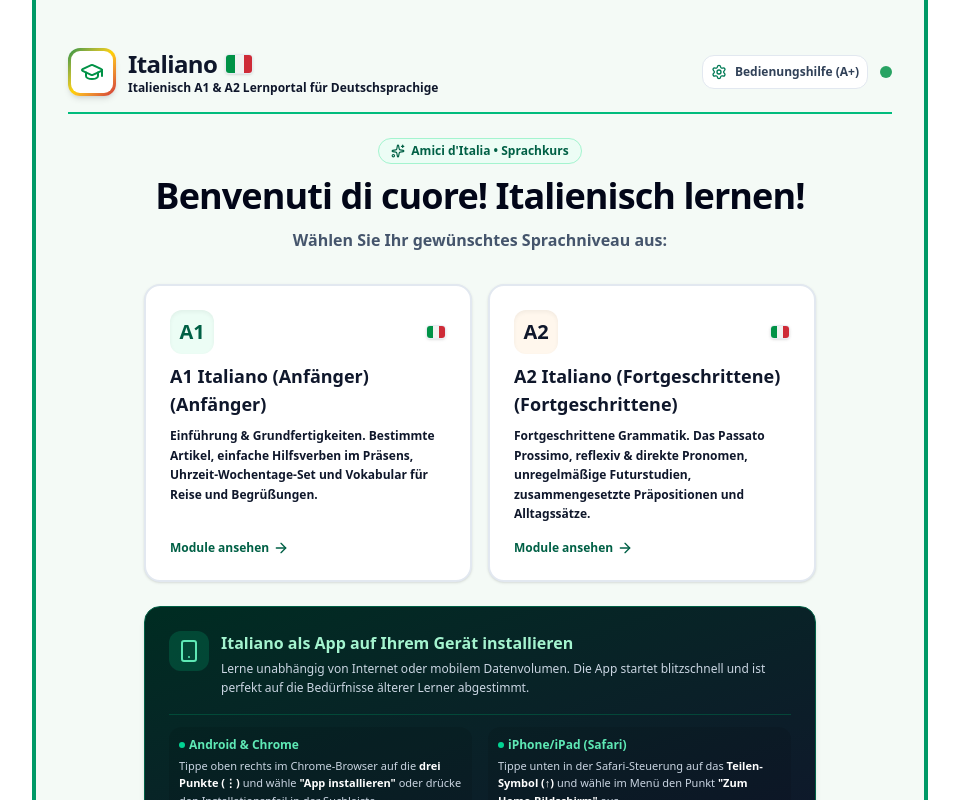
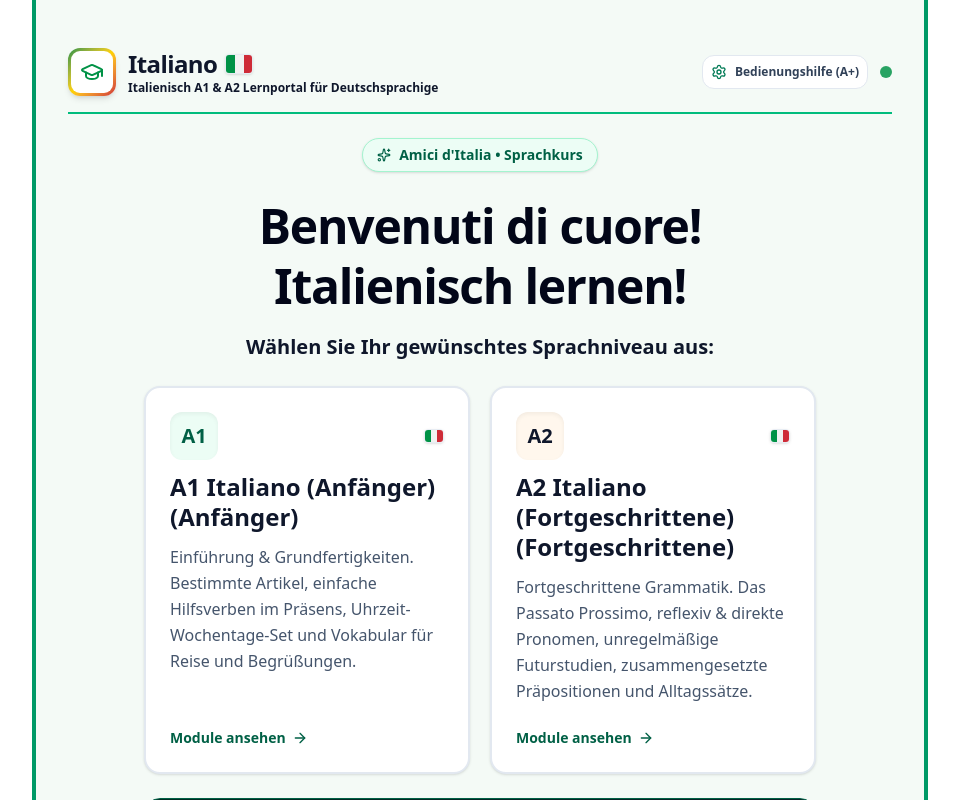
Before and after one commit to olamgeorg/olam-italian-quiz, a React (Vite) app: page / in a window 1280 px wide. Shown: the top 800 px of the page, without its empty margins (160-1119 px from the left). Built offline with nearby package versions, Linux system fonts and the light colour scheme.

Commit message:
style: improve UI typography and spacing on home screen
Refined headings and layout on the level selection screen to enhance visual hierarchy and readability on larger screens.

```diff
--- a/src/App.tsx
+++ b/src/App.tsx
@@ -873,20 +873,20 @@ export default function App() {
         {/* SCREEN 1: LEVEL SELECTION */}
         {screen === 'level_select' && (
           <div className="space-y-6 max-w-2xl mx-auto w-full animate-fadeIn" id="screen-level-select">
-            <div className="text-center space-y-3">
-              <div className="inline-flex items-center gap-1.5 px-3 py-1 bg-emerald-50 border border-emerald-200 rounded-full text-xs font-bold text-emerald-800">
+            <div className="text-center flex flex-col items-center gap-4 mb-4">
+              <div className="inline-flex items-center gap-2 px-3.5 py-1.5 bg-emerald-50 border border-emerald-200 rounded-full text-sm font-extrabold text-emerald-800 shadow-sm shrink-0 mb-2">
                 <Sparkles className="w-3.5 h-3.5" /> Amici d'Italia • Sprachkurs
               </div>
-              <h2 className="text-3xl md:text-4xl font-extrabold tracking-tight text-slate-950">
+              <h2 className="text-3xl sm:text-4xl md:text-5xl font-black tracking-tight text-slate-950 leading-tight">
                 {t('home.welcome')}
               </h2>
-              <p className="text-slate-600 font-bold text-sm md:text-base">
+              <p className="text-slate-750 font-extrabold text-lg sm:text-xl leading-normal">
                 {t('home.select_level')}
               </p>
             </div>
 
             {/* A1 / A2 SELECTION BUTTONS */}
-            <div className="grid grid-cols-1 md:grid-cols-2 gap-4 pt-2">
+            <div className="grid grid-cols-1 md:grid-cols-2 gap-5 pt-2">
               <button
                 id="btn-level-a1"
                 onClick={() => {
@@ -895,23 +895,23 @@ export default function App() {
                   setSelectedCategory('all');
                   setScreen('category_select');
                 }}
-                className="group p-6 bg-white border-2 border-slate-200 hover:border-[#009246] hover:shadow-lg rounded-2xl text-left transition-all duration-200 cursor-pointer flex flex-col justify-between min-h-[180px] shadow-sm"
+                className="group p-6 bg-white border-2 border-slate-200 hover:border-[#009246] hover:shadow-lg rounded-2xl text-left transition-all duration-200 cursor-pointer flex flex-col justify-between gap-4 min-h-[220px] shadow-sm"
               >
-                <div className="space-y-2">
+                <div className="space-y-3 w-full">
                   <div className="flex justify-between items-center">
-                    <div className="w-11 h-11 rounded-xl bg-emerald-50 text-emerald-800 flex items-center justify-center font-black text-xl group-hover:bg-[#009246] group-hover:text-white transition-colors shadow-inner">
+                    <div className="w-12 h-12 rounded-xl bg-emerald-50 text-emerald-800 flex items-center justify-center font-black text-xl group-hover:bg-[#009246] group-hover:text-white transition-colors shadow-inner">
                       A1
                     </div>
                     <ItalianFlag size="sm" />
                   </div>
-                  <h3 className="text-lg font-extrabold text-slate-900 group-hover:text-emerald-800 transition-colors">
+                  <h3 id="lvl-title-a1" className="text-2xl font-black text-slate-900 group-hover:text-[#009246] transition-colors leading-tight">
                     {t('home.level_a1')} (Anfänger)
                   </h3>
-                  <p className="text-xs text-slate-550 font-semibold leading-relaxed">
+                  <p className="text-sm sm:text-base text-slate-600 font-medium leading-relaxed break-words">
                     Einführung & Grundfertigkeiten. Bestimmte Artikel, einfache Hilfsverben im Präsens, Uhrzeit-Wochentage-Set und Vokabular für Reise und Begrüßungen.
                   </p>
                 </div>
-                <div className="text-xs font-black text-emerald-800 flex items-center gap-1 mt-4 group-hover:translate-x-1 transition-transform">
+                <div className="text-sm font-black text-emerald-800 flex items-center gap-1.5 mt-2 group-hover:translate-x-1.5 transition-transform">
                   Module ansehen <ArrowRight className="w-4 h-4" />
                 </div>
               </button>
@@ -924,25 +924,25 @@ export default function App() {
                   setSelectedCategory('all');
                   setScreen('category_select');
                 }}
-                className="group p-6 bg-white border-2 border-slate-200 hover:border-[#009246] hover:shadow-lg rounded-2xl text-left transition-all duration-200 cursor-pointer flex flex-col justify-between min-h-[180px] shadow-sm"
+                className="group p-6 bg-white border-2 border-slate-200 hover:border-[#009246] hover:shadow-lg rounded-2xl text-left transition-all duration-200 cursor-pointer flex flex-col justify-between gap-4 min-h-[220px] shadow-sm"
               >
-                <div className="space-y-2">
+                <div className="space-y-3 w-full">
                   <div className="flex justify-between items-center">
-                    <div className="w-11 h-11 rounded-xl bg-orange-50 text-orange-850 flex items-center justify-center font-black text-xl group-hover:bg-[#009246] group-hover:text-white transition-colors shadow-inner">
+                    <div className="w-12 h-12 rounded-xl bg-orange-50 text-orange-850 flex items-center justify-center font-black text-xl group-hover:bg-[#009246] group-hover:text-white transition-colors shadow-inner">
                       A2
                     </div>
                     <div className="flex gap-1">
                       <ItalianFlag size="sm" />
                     </div>
                   </div>
-                  <h3 className="text-lg font-extrabold text-slate-900 group-hover:text-emerald-800 transition-colors">
+                  <h3 id="lvl-title-a2" className="text-2xl font-black text-slate-900 group-hover:text-[#009246] transition-colors leading-tight">
                     {t('home.level_a2')} (Fortgeschrittene)
                   </h3>
-                  <p className="text-xs text-slate-550 font-semibold leading-relaxed">
+                  <p className="text-sm sm:text-base text-slate-600 font-medium leading-relaxed break-words">
                     Fortgeschrittene Grammatik. Das Passato Prossimo, reflexiv & direkte Pronomen, unregelmäßige Futurstudien, zusammengesetzte Präpositionen und Alltagssätze.
                   </p>
                 </div>
-                <div className="text-xs font-black text-emerald-800 flex items-center gap-1 mt-4 group-hover:translate-x-1 transition-transform">
+                <div className="text-sm font-black text-emerald-800 flex items-center gap-1.5 mt-2 group-hover:translate-x-1.5 transition-transform">
                   Module ansehen <ArrowRight className="w-4 h-4" />
                 </div>
               </button>
@@ -950,13 +950,13 @@ export default function App() {
 
             {/* PWA INSTALLATION ADVICE BLOCK */}
             <div id="pwa-guide-card" className="bg-gradient-to-br from-emerald-950 to-slate-900 text-white rounded-2xl p-6 shadow-md border border-emerald-800 space-y-4">
-              <div className="flex items-start gap-3">
-                <div className="p-2 bg-emerald-500/20 rounded-xl text-emerald-300">
-                  <Smartphone className="w-6 h-6 shrink-0" />
-                </div>
-                <div>
-                  <h3 className="text-base font-bold text-emerald-200">Italiano als App auf Ihrem Gerät installieren</h3>
-                  <p className="text-xs text-slate-300 leading-relaxed mt-1">
+              <div className="flex flex-col sm:flex-row items-start gap-4">
+                <div className="p-3 bg-emerald-500/20 rounded-xl text-emerald-300 shrink-0">
+                  <Smartphone className="w-7 h-7" />
+                </div>
+                <div className="space-y-1.5 flex-1 min-w-0">
+                  <h3 className="text-xl font-black text-emerald-250 leading-snug">Italiano als App auf Ihrem Gerät installieren</h3>
+                  <p className="text-sm sm:text-base text-slate-300 leading-relaxed font-semibold break-words">
                     Lerne unabhängig von Internet oder mobilem Datenvolumen. Die App startet blitzschnell und ist perfekt auf die Bedürfnisse älterer Lerner abgestimmt.
                   </p>
                 </div>
@@ -966,34 +966,34 @@ export default function App() {
               {showInstallBtn && (
                 <button
                   onClick={triggerNativeInstall}
-                  className="w-full flex items-center justify-center gap-2 py-3 px-4 bg-[#009246] hover:bg-emerald-500 active:bg-emerald-700 rounded-xl text-xs font-black transition-colors cursor-pointer text-white shadow-sm shadow-emerald-900"
+                  className="w-full flex items-center justify-center gap-2 py-3.5 px-5 bg-[#009246] hover:bg-emerald-500 active:bg-emerald-700 rounded-xl text-sm font-black transition-colors cursor-pointer text-white shadow-sm shadow-emerald-900"
                 >
-                  <Download className="w-4 h-4 animate-bounce" /> Jetzt App laden ("Italiano")
+                  <Download className="w-5 h-5 animate-bounce" /> Jetzt App laden ("Italiano")
                 </button>
               )}
 
               {/* General Manual Installation Instructions */}
-              <div className="grid grid-cols-1 sm:grid-cols-2 gap-4 pt-3 border-t border-emerald-800/60 text-xs">
-                <div className="space-y-1 bg-black/10 p-2.5 rounded-xl">
-                  <p className="font-bold text-emerald-300 flex items-center gap-1">
+              <div className="grid grid-cols-1 sm:grid-cols-2 gap-4 pt-3 border-t border-emerald-800/60 text-xs sm:text-sm">
+                <div className="space-y-1 bg-black/10 p-3 rounded-xl">
+                  <p className="font-extrabold text-emerald-300 flex items-center gap-1 text-sm sm:text-base">
                     <span className="w-1.5 h-1.5 rounded-full bg-emerald-400"></span> Android & Chrome
                   </p>
-                  <p className="text-[11px] text-slate-300 leading-relaxed">
+                  <p className="text-xs sm:text-sm text-slate-300 leading-relaxed font-medium">
                     Tippe oben rechts im Chrome-Browser auf die <strong className="text-white">drei Punkte (⋮)</strong> und wähle <strong className="text-white">"App installieren"</strong> oder drücke den Installationspfeil in der Suchleiste.
                   </p>
                 </div>
-                <div className="space-y-1 bg-black/10 p-2.5 rounded-xl">
-                  <p className="font-bold text-emerald-300 flex items-center gap-1">
+                <div className="space-y-1 bg-black/10 p-3 rounded-xl">
+                  <p className="font-extrabold text-emerald-300 flex items-center gap-1 text-sm sm:text-base">
                     <span className="w-1.5 h-1.5 rounded-full bg-emerald-400"></span> iPhone/iPad (Safari)
                   </p>
-                  <p className="text-[11px] text-slate-300 leading-relaxed">
+                  <p className="text-xs sm:text-sm text-slate-300 leading-relaxed font-medium">
                     Tippe unten in der Safari-Steuerung auf das <strong className="text-white">Teilen-Symbol (↑)</strong> und wähle im Menü den Punkt <strong className="text-white">"Zum Home-Bildschirm"</strong> aus.
                   </p>
                 </div>
               </div>
             </div>
 
-            <p className="text-center text-xs text-slate-400 font-semibold">
+            <p className="text-center text-sm sm:text-base text-slate-500 font-extrabold pb-8">
               {t('home.footer_credit')}
             </p>
           </div>
@@ -1002,20 +1002,20 @@ export default function App() {
         {/* SCREEN 2: SECTIONALIZED THEMEN- / KATEGORIEAUSWAHL */}
         {screen === 'category_select' && (
           <div className="space-y-6 max-w-3xl mx-auto w-full animate-fadeIn" id="screen-category-select">
-            <div className="text-center space-y-2">
-              <span className="inline-flex items-center gap-1.5 px-3 py-1 bg-emerald-50 border border-emerald-200 rounded-full text-xs font-bold text-emerald-800">
+            <div className="text-center flex flex-col items-center gap-4 mb-4">
+              <span className="inline-flex items-center gap-2 px-3.5 py-1.5 bg-emerald-50 border border-emerald-200 rounded-full text-sm font-extrabold text-emerald-800 shadow-sm shrink-0 mb-2">
                 <ItalianFlag size="sm" /> Niveau {selectedLevel}
               </span>
-              <h2 className="text-2xl md:text-3xl font-extrabold text-slate-900">
+              <h2 className="text-3xl sm:text-4xl md:text-5xl font-black text-slate-900 tracking-tight leading-tight">
                 Wählen Sie einen Übungsbereich
               </h2>
-              <p className="text-slate-500 font-semibold text-xs md:text-sm">
+              <p className="text-slate-700 font-semibold text-sm sm:text-base md:text-lg max-w-2xl mx-auto leading-relaxed">
                 Drücken Sie auf einen Bereich, um gezielt grammatikalische oder Wortschatz-Kapitel ohne Dopplungen zu lernen.
               </p>
             </div>
 
             {/* Grid list of categories */}
-            <div className="grid grid-cols-1 md:grid-cols-2 gap-3.5 pt-2">
+            <div className="grid grid-cols-1 md:grid-cols-2 gap-4.5 pt-2">
               {availableCategories.map((catKey) => {
                 const info = CATEGORIES[catKey];
                 const poolSize = getFilteredQuestionsPool(selectedLevel, catKey).length;
@@ -1028,21 +1028,21 @@ export default function App() {
                       setSelectedCategory(catKey);
                       setScreen('mode_select');
                     }}
-                    className="p-4 bg-white border-2 border-slate-200 hover:border-[#009246] hover:shadow-md rounded-2xl text-left transition-all cursor-pointer flex gap-3.5 items-start group shadow-sm"
+                    className="p-5 bg-white border-2 border-slate-200 hover:border-[#009246] hover:shadow-md rounded-2xl text-left transition-all cursor-pointer flex flex-col sm:flex-row gap-4 items-start group shadow-sm w-full min-h-[120px]"
                   >
-                    <div className="w-11 h-11 rounded-xl bg-emerald-50 text-emerald-800 flex items-center justify-center shrink-0 group-hover:bg-[#009246] group-hover:text-white transition-all">
+                    <div className="w-12 h-12 rounded-xl bg-emerald-50 text-emerald-800 flex items-center justify-center shrink-0 group-hover:bg-[#009246] group-hover:text-white transition-all shadow-inner">
                       {getIconFromKey(info.icon)}
                     </div>
-                    <div className="space-y-1 flex-1">
-                      <div className="flex justify-between items-baseline gap-2">
-                        <h4 className="text-base font-extrabold text-slate-900 group-hover:text-emerald-800 transition-colors">
+                    <div className="space-y-2 flex-1 min-w-0 w-full">
+                      <div className="flex flex-wrap items-center justify-between gap-2 border-b border-slate-100 pb-1 w-full">
+                        <h4 className="text-lg sm:text-xl font-black text-slate-900 group-hover:text-[#009246] transition-colors break-words leading-tight">
                           {info.name}
                         </h4>
-                        <span className="text-[10px] font-black uppercase text-emerald-800 bg-emerald-50 px-2 py-0.5 rounded-full shrink-0">
+                        <span className="text-xs font-black uppercase text-emerald-800 bg-emerald-50 px-2.5 py-1 rounded-full shrink-0">
                           {poolSize} Fragen
                         </span>
                       </div>
-                      <p className="text-xs text-slate-500 leading-relaxed font-semibold">
+                      <p className="text-sm sm:text-base text-slate-600 leading-relaxed font-semibold break-words">
                         {info.desc}
                       </p>
                     </div>
@@ -1051,13 +1051,13 @@ export default function App() {
               })}
             </div>
 
-            <div className="text-center pt-2">
+            <div className="text-center pt-4">
               <button
                 onClick={() => {
                   playSound('click');
                   setScreen('level_select');
                 }}
-                className="inline-flex items-center gap-1.5 px-4 py-2.5 bg-white border border-slate-200 hover:bg-slate-50 rounded-xl text-xs font-bold text-slate-600 transition-colors cursor-pointer"
+                className="inline-flex items-center gap-2 px-5 py-3 bg-white border border-slate-200 hover:bg-slate-50 hover:border-slate-350 rounded-xl text-sm font-black text-slate-700 transition-colors cursor-pointer shadow-sm"
               >
                 Zurück zur Niveau-Auswahl
               </button>
@@ -1068,29 +1068,29 @@ export default function App() {
         {/* SCREEN 3: CHOOSE LERNMODUS */}
         {screen === 'mode_select' && (
           <div className="space-y-6 max-w-2xl mx-auto w-full animate-fadeIn" id="screen-mode-select">
-            <div className="text-center space-y-2">
-              <span className="inline-flex items-center gap-1.5 px-3 py-1 bg-emerald-50 border border-emerald-200 rounded-full text-xs font-bold text-emerald-800">
+            <div className="text-center flex flex-col items-center gap-4 mb-4">
+              <span className="inline-flex items-center gap-2 px-3.5 py-1.5 bg-emerald-50 border border-emerald-200 rounded-full text-sm font-extrabold text-emerald-800 shadow-sm shrink-0 mb-2">
                 <ItalianFlag size="sm" /> Niveau {selectedLevel} • {CATEGORIES[selectedCategory]?.name}
               </span>
-              <h2 className="text-2xl font-extrabold text-slate-900">
+              <h2 className="text-3xl sm:text-4xl md:text-5xl font-black text-slate-900 tracking-tight leading-tight">
                 {t('mode.title')}
               </h2>
-              <p className="text-slate-500 font-semibold text-xs md:text-sm">
+              <p className="text-slate-705 font-semibold text-sm sm:text-base md:text-lg max-w-xl mx-auto leading-normal">
                 Wählen Sie, ob Sie im entspannten Übungsmodus lernen oder Ihr Wissen prüfen möchten.
               </p>
             </div>
 
             {/* HIGHLY INTERACTIVE VIBRANT DIFFICULTY SELECTOR CARD */}
-            <div className="bg-emerald-50/40 border-2 border-emerald-500/20 rounded-2xl p-5 shadow-xs space-y-3">
+            <div className="bg-emerald-50/40 border-2 border-emerald-500/20 rounded-2xl p-5 sm:p-6 shadow-xs space-y-3.5">
               <div className="flex items-center gap-2">
                 <Sliders className="w-5 h-5 text-emerald-600" />
-                <h3 className="text-sm font-black text-slate-900 uppercase tracking-wide">Schwierigkeitsgrad wählen</h3>
+                <h3 className="text-base font-black text-slate-900 uppercase tracking-wide">Schwierigkeitsgrad wählen</h3>
               </div>
-              <p className="text-xs text-slate-500 font-semibold leading-relaxed">
+              <p className="text-sm sm:text-base text-slate-600 font-semibold leading-relaxed break-words">
                 Bestimmt das Zeitlimit für den Prüfungsmodus (Einfach = Extra Zeit, Mittel = Standard, Schwer = Turbo-Zeit).
               </p>
 
-              <div className="grid grid-cols-1 sm:grid-cols-3 gap-2.5 pt-1">
+              <div className="grid grid-cols-1 sm:grid-cols-3 gap-3 pt-1">
                 {[
                   { key: 'easy', label: 'Einfach 🟢', desc: 'A-D Wahl • Extra Zeit' },
                   { key: 'normal', label: 'Mittel 🟡', desc: 'A-D Wahl • Standard' },
@@ -1102,13 +1102,13 @@ export default function App() {
                       playSound('click');
                       setDifficulty(item.key as any);
                     }}
-                    className={`p-3.5 rounded-xl border-2 text-center transition-all cursor-pointer flex flex-col items-center justify-center gap-1 ${
+                    className={`p-4 rounded-xl border-2 text-center transition-all cursor-pointer flex flex-col items-center justify-center gap-1 min-h-[72px] ${
                       difficulty === item.key
                         ? 'bg-emerald-600 border-emerald-700 text-white shadow-md font-black scale-[1.02]'
                         : 'bg-white border-slate-200 hover:bg-slate-50 text-slate-800 hover:border-emerald-600/50'
                     }`}
                   >
-                    <span className="text-sm font-black">{item.label}</span>
+                    <span className="text-sm sm:text-base font-black">{item.label}</span>
                     <span className={`text-[11px] font-bold leading-tight ${difficulty === item.key ? 'text-emerald-100' : 'text-slate-500'}`}>{item.desc}</span>
                   </button>
                 ))}
@@ -1123,16 +1123,16 @@ export default function App() {
                   playSound('click');
                   handleStartPractice();
                 }}
-                className="w-full p-5 bg-white border-2 border-slate-200 hover:border-[#009246] rounded-2xl text-left transition-all hover:shadow-md cursor-pointer flex gap-4 shadow-sm"
+                className="w-full p-6 bg-white border-2 border-slate-200 hover:border-[#009246] rounded-2xl text-left transition-all hover:shadow-md cursor-pointer flex flex-col sm:flex-row items-start gap-4 shadow-sm"
               >
                 <div className="w-12 h-12 rounded-xl bg-emerald-50 text-emerald-800 flex items-center justify-center shrink-0">
                   <BookOpen className="w-6 h-6" />
                 </div>
-                <div className="space-y-1">
-                  <h3 className="text-base font-extrabold text-slate-900">
+                <div className="space-y-1.5 flex-1 min-w-0">
+                  <h3 className="text-lg sm:text-xl font-black text-slate-900 leading-tight">
                     {t('mode.practice_btn')}
                   </h3>
-                  <p className="text-xs text-slate-500 leading-relaxed font-semibold">
+                  <p className="text-sm sm:text-base text-slate-600 leading-relaxed font-semibold break-words">
                     Sofortige Übersetzung und Hilfe nach jedem Klick. Perfekt für Senioren, um Vokabeln und Sätze zu verinnerlichen.
                   </p>
                 </div>
@@ -1145,29 +1145,29 @@ export default function App() {
                   playSound('click');
                   handleStartExam();
                 }}
-                className="w-full p-5 bg-white border-2 border-slate-200 hover:border-[#ce2b37] rounded-2xl text-left transition-all hover:shadow-md cursor-pointer flex gap-4 shadow-sm"
+                className="w-full p-6 bg-white border-2 border-slate-200 hover:border-[#ce2b37] rounded-2xl text-left transition-all hover:shadow-md cursor-pointer flex flex-col sm:flex-row items-start gap-4 shadow-sm"
               >
                 <div className="w-12 h-12 rounded-xl bg-rose-50 text-rose-800 flex items-center justify-center shrink-0">
                   <Clock className="w-6 h-6" />
                 </div>
-                <div className="space-y-1">
-                  <h3 className="text-base font-extrabold text-slate-900">
+                <div className="space-y-1.5 flex-1 min-w-0">
+                  <h3 className="text-lg sm:text-xl font-black text-slate-900 leading-tight">
                     {t('mode.exam_btn')} (10 Fragen Auswertung)
                   </h3>
-                  <p className="text-xs text-slate-500 leading-relaxed font-semibold">
+                  <p className="text-sm sm:text-base text-slate-600 leading-relaxed font-semibold break-words">
                     {selectedLevel === 'A1' ? '60 Sekunden Zeitlimit pro Frage.' : '45 Sekunden Zeitlimit pro Frage.'} Keine Sofortkorrekturen. Auswertung am Ende.
                   </p>
                 </div>
               </button>
             </div>
 
-            <div className="text-center pt-2">
+            <div className="text-center pt-4">
               <button
                 onClick={() => {
                   playSound('click');
                   setScreen('category_select');
                 }}
-                className="inline-flex items-center gap-1.5 px-4 py-2.5 bg-white border border-slate-200 hover:bg-slate-50 rounded-xl text-xs font-bold text-slate-600 transition-colors cursor-pointer"
+                className="inline-flex items-center gap-2 px-5 py-3 bg-white border border-slate-200 hover:bg-slate-50 hover:border-slate-350 rounded-xl text-sm font-black text-slate-700 transition-colors cursor-pointer shadow-sm"
               >
                 Zurück zur Modulauswahl
               </button>
```
